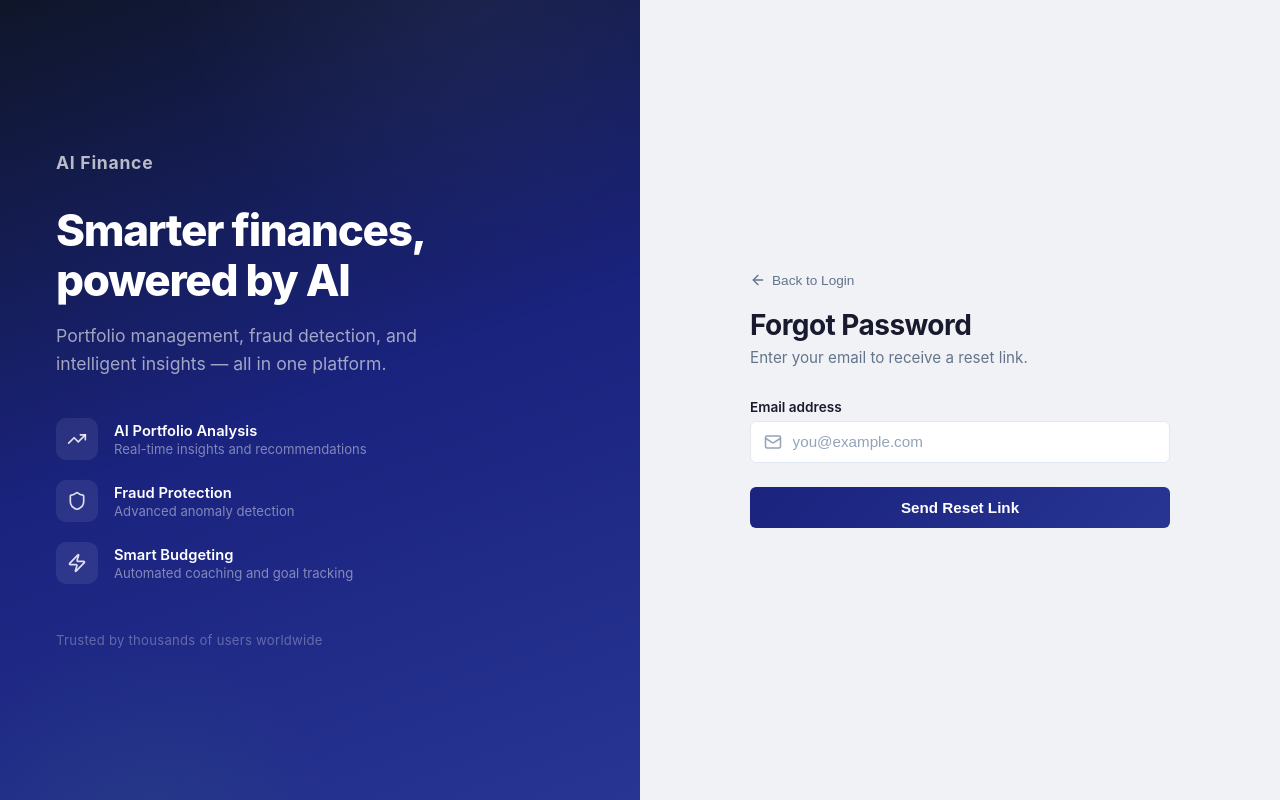
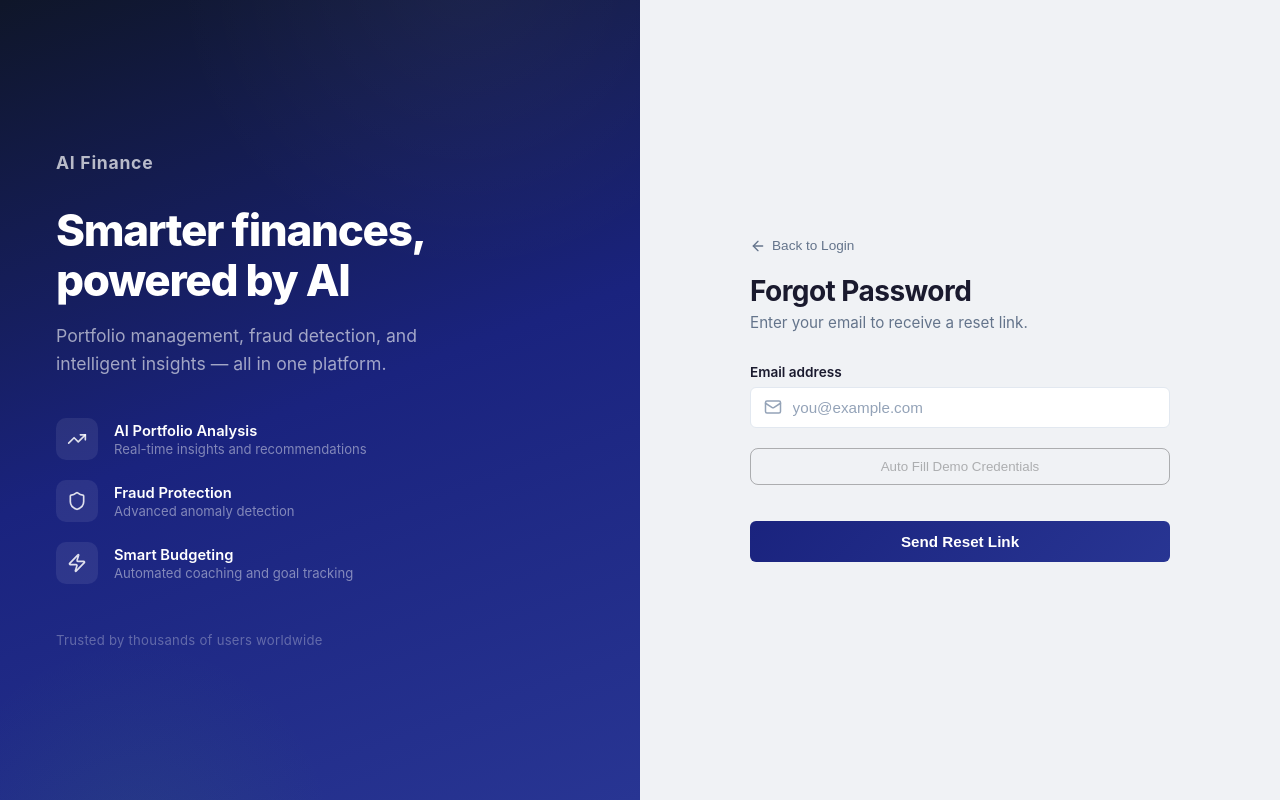
Before and after one commit to eakarsu/aiFinancePlatform, a React (Create React App) app in the folder frontend/: page /login in a window 1280 px wide. Both pictures are taken after a click on the button "Forgot Password?". Built offline with nearby package versions, Linux system fonts and the light colour scheme; no server answers.

Commit message:
Add secure demo credential autofill

```diff
--- a/frontend/src/pages/Login.js
+++ b/frontend/src/pages/Login.js
@@ -181,6 +181,15 @@
                       />
                     </div>
                   </div>
+                  <button
+                    type="button"
+                    onClick={() => { setEmail(process.env.REACT_APP_DEMO_EMAIL || ''); setPassword(process.env.REACT_APP_DEMO_PASSWORD || ''); }}
+                    disabled={!process.env.REACT_APP_DEMO_EMAIL || !process.env.REACT_APP_DEMO_PASSWORD}
+                    aria-label="Auto Fill Demo Credentials"
+                    style={{ width: '100%', marginBottom: '12px', padding: '10px 14px', borderRadius: '8px', border: '1px solid currentColor', background: 'transparent', cursor: 'pointer' }}
+                  >
+                    Auto Fill Demo Credentials
+                  </button>
                   <button type="submit" disabled={loading} className="login-submit-btn">
                     {loading ? <span className="login-spinner" /> : 'Send Reset Link'}
                   </button>
```
Also changed, not shown: 2 other files (tests, documents, lock files or other folders).
